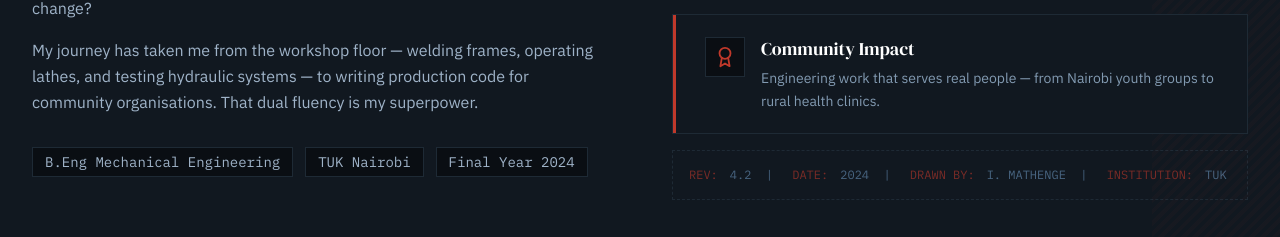
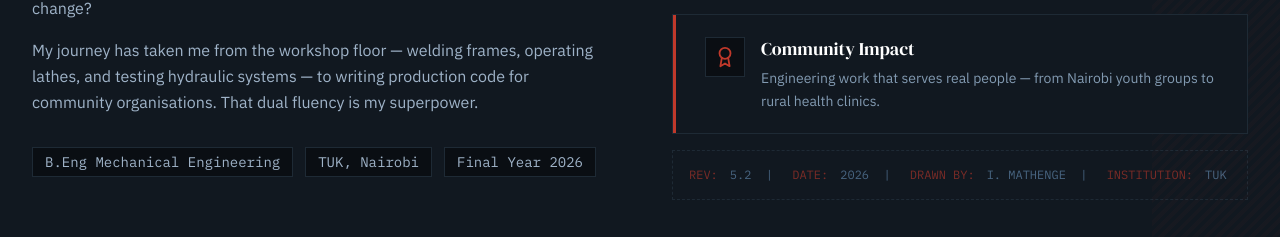
Before and after one commit to Aizohke/my-portfolio, a React (Create React App) app in the folder frontend/: page / in a window 1280 px wide. Shown: the part 1184-1421 px from the top of the page. Built offline with nearby package versions, Linux system fonts and the light colour scheme; no server answers.

Commit message:
Update educational details in AboutSection component

```diff
--- a/frontend/src/components/public/AboutSection.jsx
+++ b/frontend/src/components/public/AboutSection.jsx
@@ -51,7 +51,7 @@ export default function AboutSection({ settings = {} }) {
             </div>
 
             <div className="mt-8 flex flex-wrap gap-3">
-              {['B.Eng Mechanical Engineering', 'TUK Nairobi', 'Final Year 2024'].map((tag) => (
+              {['B.Eng Mechanical Engineering', 'TUK, Nairobi', 'Final Year 2026'].map((tag) => (
                 <span key={tag} className="px-3 py-1 bg-dark-bg border border-dark-border
                                           text-sm text-steel-300 font-mono">
                   {tag}
@@ -90,8 +90,8 @@ export default function AboutSection({ settings = {} }) {
               className="border border-dashed border-dark-border p-4 mt-4"
             >
               <div className="flex items-center gap-3 text-steel-600 font-mono text-xs">
-                <span className="text-rust-500/60">REV:</span> 4.2 &nbsp;|&nbsp;
-                <span className="text-rust-500/60">DATE:</span> 2024 &nbsp;|&nbsp;
+                <span className="text-rust-500/60">REV:</span> 5.2 &nbsp;|&nbsp;
+                <span className="text-rust-500/60">DATE:</span> 2026 &nbsp;|&nbsp;
                 <span className="text-rust-500/60">DRAWN BY:</span> I. MATHENGE &nbsp;|&nbsp;
                 <span className="text-rust-500/60">INSTITUTION:</span> TUK
               </div>
```
